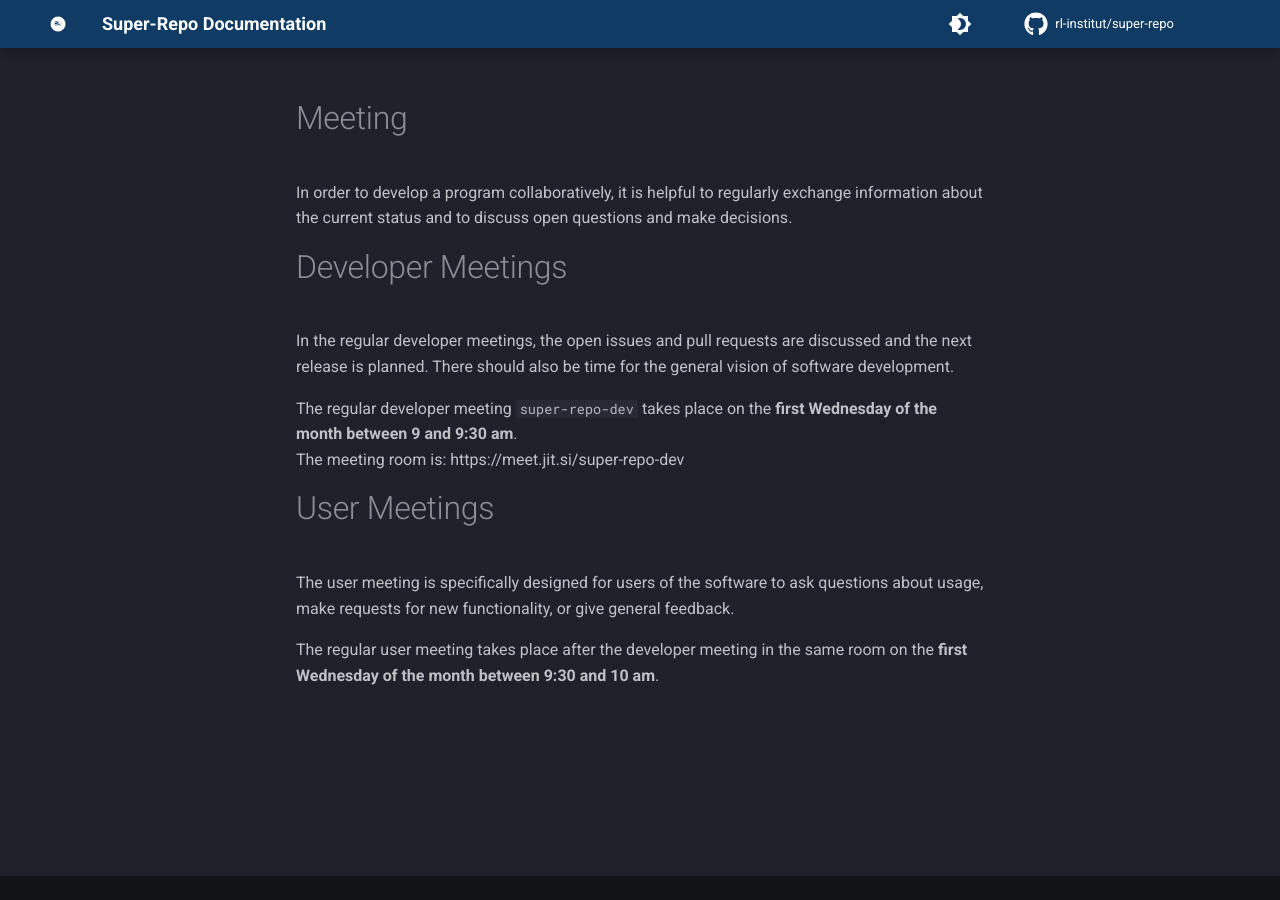
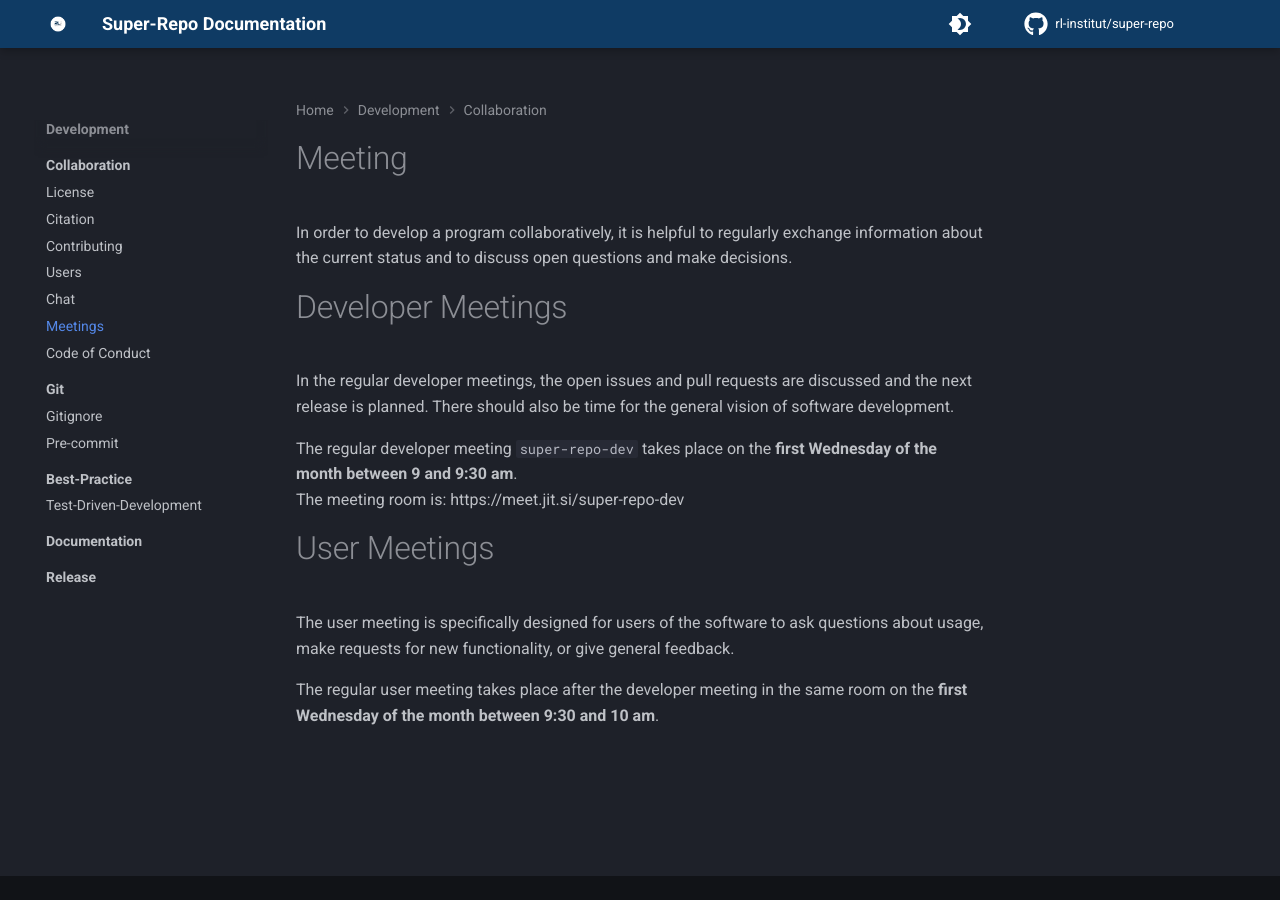
Before and after one commit to rl-institut/super-repo, an MkDocs documentation site: the page built from docs/development/collaboration/meeting.md, in a window 1280 px wide. Built offline with MkDocs 1.6.1 and Material for MkDocs 9.7.7, drawn with Linux system fonts in a browser that asks for light colours; comment, search, counter and statistics services are not loaded; the version menu is left out.

Commit message:
Add new meeting page to the navigation #1

```diff
--- a/mkdocs.yml
+++ b/mkdocs.yml
@@ -68,6 +68,7 @@ nav:
       - Contributing: development/collaboration/contributing.md
       - Users: development/collaboration/users.md
       - Chat: development/collaboration/chat.md
+      - Meetings: development/collaboration/meeting.md
       - Code of Conduct: development/collaboration/code_of_conduct.md
     - Git:
       - development/git/index.md
```
